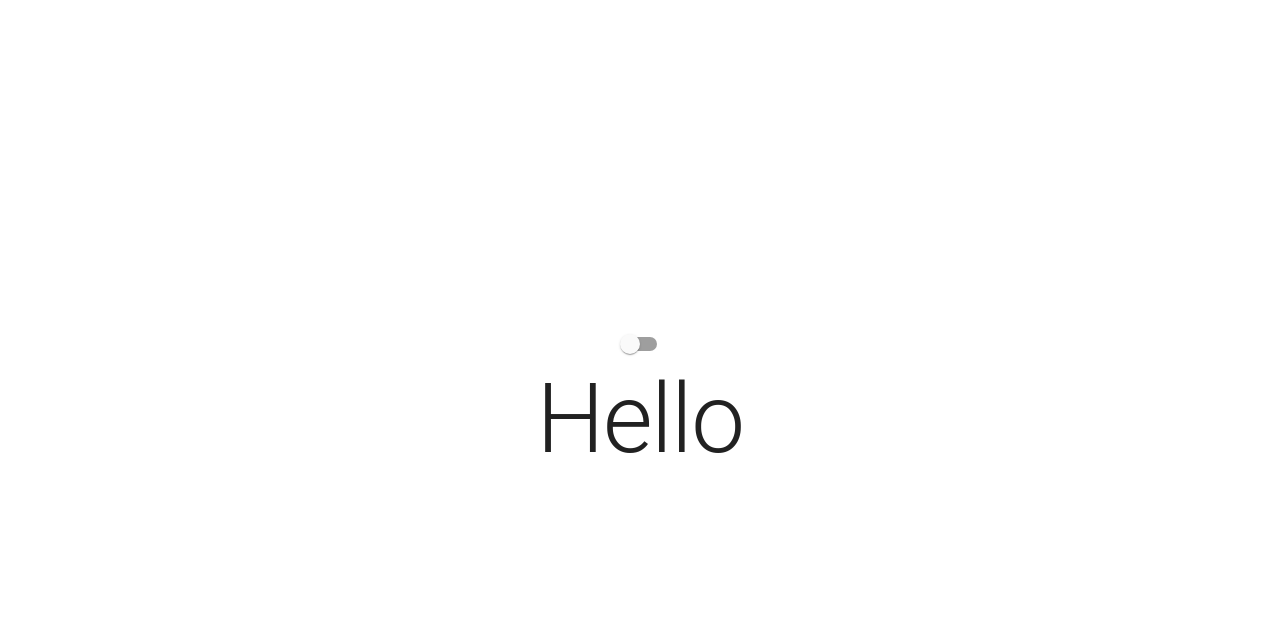
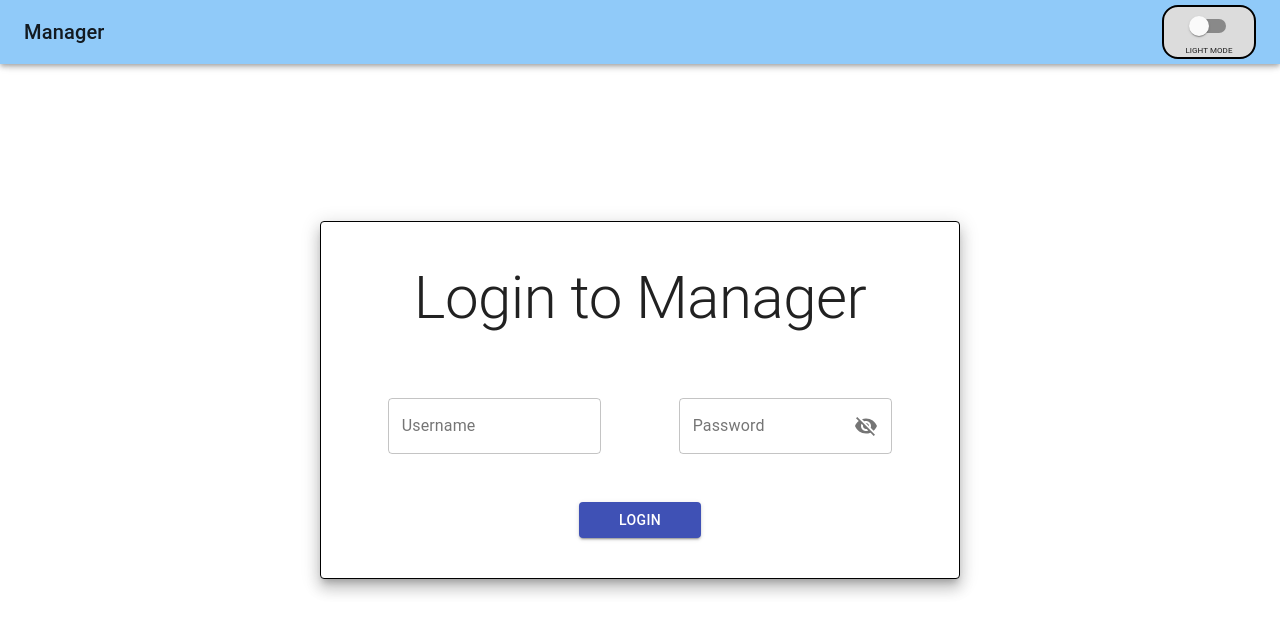
Before and after one commit to PettkoHarsanyi/manager-app, a React (Create React App) app: page / in a window 1280 px wide. Shown: the top 634 px of the page. Built offline with nearby package versions, Linux system fonts and the light colour scheme.

Commit message:
Implemented login panel

```diff
--- a/package.json
+++ b/package.json
@@ -4,6 +4,7 @@
   "private": true,
   "dependencies": {
     "@material-ui/core": "^4.11.4",
+    "@material-ui/icons": "^4.11.2",
     "@testing-library/jest-dom": "^5.14.1",
     "@testing-library/react": "^11.2.7",
     "@testing-library/user-event": "^12.8.3",
--- a/src/App.js
+++ b/src/App.js
@@ -1,6 +1,8 @@
 import './App.css';
-import { makeStyles, Paper, ThemeProvider, createMuiTheme, Box, Typography, Switch } from "../node_modules/@material-ui/core"
+import { makeStyles, Paper, ThemeProvider, createMuiTheme, Box, Typography, Switch, AppBar, Toolbar, Grid, TextField, OutlinedInput, InputAdornment, IconButton, InputLabel, FormControl, Button } from "../node_modules/@material-ui/core"
 import { useState } from 'react';
+import Visibility from '@material-ui/icons/Visibility';
+import VisibilityOff from '@material-ui/icons/VisibilityOff';
 
 const useStyles = makeStyles(theme => ({
   app:{
@@ -14,14 +16,60 @@ const useStyles = makeStyles(theme => ({
     flexDirection: "column",
     justifyContent: "center",
     alignItems: "center",
+  },
+  dButtonLight:{
+    display:"flex",
+    flexDirection:"column",
+    alignItems:"center",
+    border: "0.3vh solid black",
+    padding:"0 2vh 0 2vh",
+    borderRadius:"2vh",
+    backgroundColor: "#DCDCDC",
+    transition:"0.5s",
+    "&:hover":{
+      backgroundColor:"gray",
+    }
+  },
+  dButtonDark:{
+    display:"flex",
+    flexDirection:"column",
+    alignItems:"center",
+    border: "0.3vh solid black",
+    padding:"0 2vh 0 2vh",
+    borderRadius:"2vh",
+    backgroundColor: "#212121",
+    transition:"0.5s",
+    "&:hover":{
+      backgroundColor:"gray",
+    }
+  },
+  panel:{
+    padding: "5vh",
   }
 }))
 
 function App() {
   const [isLight, setIsLight] = useState(true);
-  const theme = createMuiTheme({
+  const [password, setPassword] = useState(()=>{return ""});
+  const [showPassword, setShowPassword] = useState(false);
+  const lightTheme = createMuiTheme({
     palette: {
-      type: isLight ? "light" : "dark",
+      type: "light",
+    },
+    overrides:{
+      MuiAppBar:{
+        colorDefault: {
+          backgroundColor: "#90CAF9"
+        }
+      }
+    }
+  })
+
+  const darkTheme = createMuiTheme({
+    palette: {
+      type: "dark",
+    },
+    overrides:{
     }
   })
 
@@ -29,15 +77,82 @@ function App() {
     setIsLight(prev => !prev);
   }
 
+  const handlePassword = (prop) => (event) => {
+    setPassword(event.target.value);
+  }
+
+  const handleClickShowPassword = () => {
+    setShowPassword(prev => !prev);
+
+  }
+
   const classes = useStyles();
   return (
-    <ThemeProvider theme={theme}>
+    <ThemeProvider theme={isLight?lightTheme : darkTheme}>
       <Box className={classes.app}>
+        <AppBar position="fixed" color="default">
+          <Toolbar>
+            <Typography  variant="h6" style={{flex: "1"}}>
+              Manager
+            </Typography>
+            <Box component="div" className={isLight ? classes.dButtonLight : classes.dButtonDark}>
+              <Switch color="primary" disableRipple onChange={handleTheme}/>
+              <Typography style={{fontSize:"1vh"}}>{isLight?"LIGHT MODE":"DARK MODE"}</Typography>
+            </Box>
+          </Toolbar>
+        </AppBar>
+
         <Paper className={classes.paper} square>
-          <Switch color="primary" disableRipple onChange={handleTheme}/>
-          <Typography style={{display:"inline-block"}} variant="h1">
+          <Grid container justify="center">
+            <Grid item xs={6}>
+              <Paper elevation={10} className={classes.panel} style={{display:"flex", alignContent:"center", border:"0.2vh solid black"}}>
+                <Grid item container justify="center" spacing={3} alignContent="center">
+
+                  <Grid item container xs={12} justify="center" style={{marginBottom: "5vh"}}>
+                    <Typography variant="h2" style={{textAlign:"center"}}>Login to Manager</Typography>
+                  </Grid>
+
+                  <Grid item container xs={12} md={6} justify="center">
+                    <FormControl variant="outlined" style={{width: "80%"}}>
+                      <TextField color="primary" label="Username" variant="outlined" />
+                    </FormControl>
+                  </Grid>
+
+                  <Grid item container xs={12} md={6} justify="center">
+                    <FormControl variant="outlined" style={{width: "80%"}}>
+                      <InputLabel htmlFor="outlined-adornment-password">Password</InputLabel>
+                      <OutlinedInput
+                        id="outlined-adornment-password"
+                        type={showPassword ? 'text' : 'password'}
+                        value={password}
+                        onChange={handlePassword()}
+
+                        endAdornment={
+                          <InputAdornment position="end">
+                            <IconButton
+                              aria-label="toggle password visibility"
+                              onClick={handleClickShowPassword}
+                              edge="end"
+                            >
+                              {showPassword ? <Visibility /> : <VisibilityOff />}
+                            </IconButton>
+                          </InputAdornment>
+                        }
+                        labelWidth={70}
+                        />
+                    </ FormControl>
+                  </Grid>
+
+                  <Grid item container xs={3}>
+                    <Button style={{marginTop: "3vh", width:"100%", }} color="primary" variant="contained">Login</Button>
+                  </Grid>
+                </Grid>
+              </Paper>
+            </Grid>
+          </Grid>
+          {/* <Typography style={{display:"inline-block"}} variant="h1">
             Hello
-          </Typography>
+          </Typography> */}
         </Paper>
       </Box>
     </ThemeProvider>
```
Also changed, not shown: 1 other file (tests, documents, lock files or other folders).
